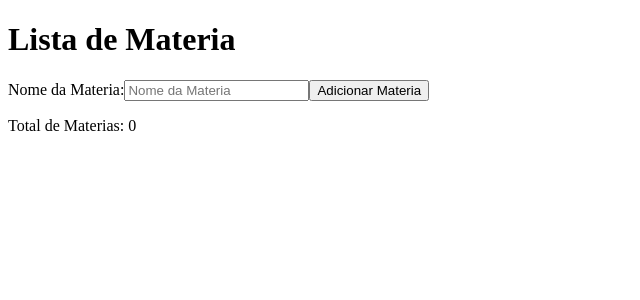
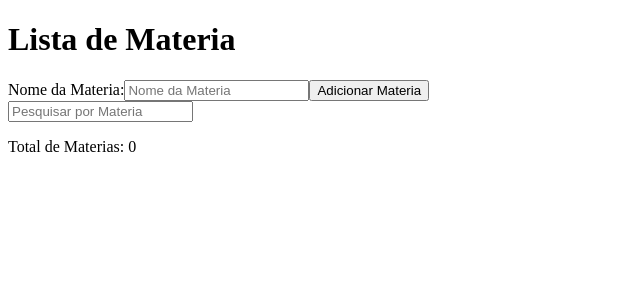
Before and after one commit to Saulorangel87/Lista-de-Tarefa, a React (Vite) app: page / in a window 1280 px wide. Shown: the top 300 px of the page, without its empty margins (0-640 px from the left). Built offline with nearby package versions, Linux system fonts and the light colour scheme.

Commit message:
feat: adicionar funcionalidade de pesquisa para materias

```diff
--- a/src/components/FormMateria.jsx
+++ b/src/components/FormMateria.jsx
@@ -10,6 +10,7 @@ export default function FormMateria() {
   });
   const [addMateria, setAddMateria] = useState("");
   const [erro, setErro] = useState("");
+  const [pesquisa, setPesquisa] = useState("");
 
   function handleSubmit(e) {
     e.preventDefault();
@@ -45,6 +46,10 @@ export default function FormMateria() {
     localStorage.setItem(CHAVE_STORAGE, JSON.stringify(materia));
   }, [materia]);
 
+  const materiasFiltradas = materia.filter((item) =>
+    item.nome.toLowerCase().includes(pesquisa.toLowerCase()),
+  );
+
   return (
     <div className={styles.formMateria}>
       <form onSubmit={handleSubmit}>
@@ -59,9 +64,17 @@ export default function FormMateria() {
         />
         <button>Adicionar Materia</button>
       </form>
+
+      <input
+        type="text"
+        placeholder="Pesquisar por Materia"
+        value={pesquisa}
+        onChange={(e) => setPesquisa(e.target.value)}
+      />
+
       <p>Total de Materias: {materia.length}</p>
       <ul>
-        {materia.map((item) => (
+        {materiasFiltradas.map((item) => (
           <li key={item.id}>
             <span
               onClick={() => handleToggleConcluido(item.id)}
```
